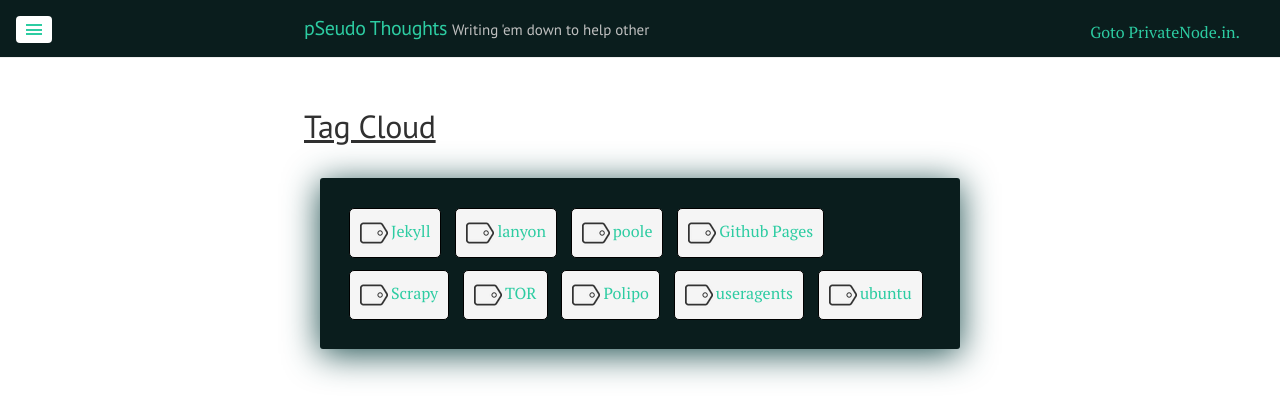
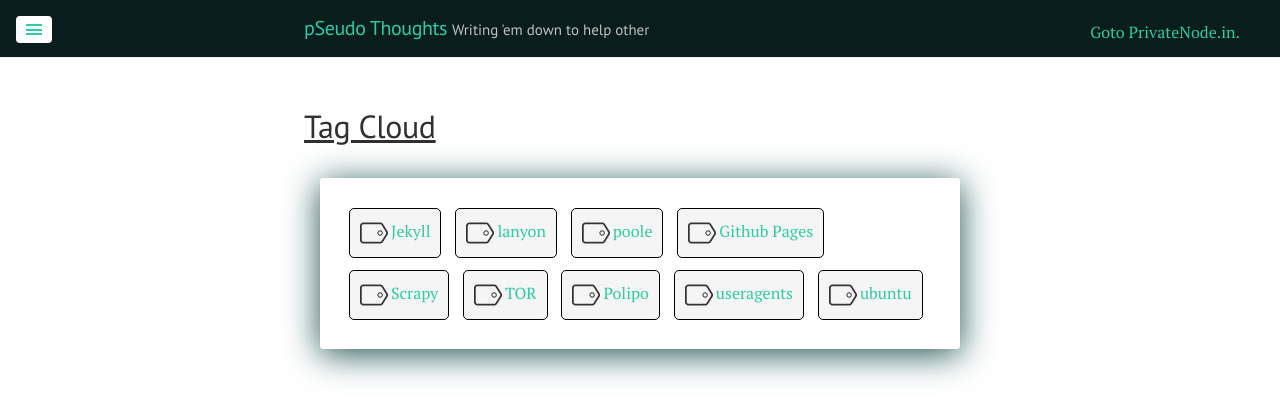
Before and after one commit to DharmeshPandav/dharmeshpandav.github.io, a Jekyll site: the page built from tags/index.html, in a window 1280 px wide. Shown: the top 420 px of the page. Built offline with Jekyll 4.4.1, drawn with Linux system fonts in a browser that asks for light colours; nearby versions of some CDN libraries; Markdown is read by kramdown in place of the engine named in the settings.

Commit message:
Formatting  landing page

```diff
--- a/public/css/custom.css
+++ b/public/css/custom.css
@@ -126,6 +126,10 @@ a.tag-list{
         -ms-transform-origin: top left;
          -o-transform-origin: top left;
             transform-origin: top left;
+}
+
+.card-background-none{
+    background: none;
 }
 
 .card:nth-child(even){
--- a/tags/index.html
+++ b/tags/index.html
@@ -10,7 +10,7 @@ title: Tag Cloud
         <span class="tag-icon-prefix"></span>
     </div>
     {% endfor %} -->
-	<div class="card">
+	<div class="card card-background-none">
         {% for tag in site.tags %}
         <a class="firm tag-list" href="/tags/{{ tag[0] }}">
             <div>
```
